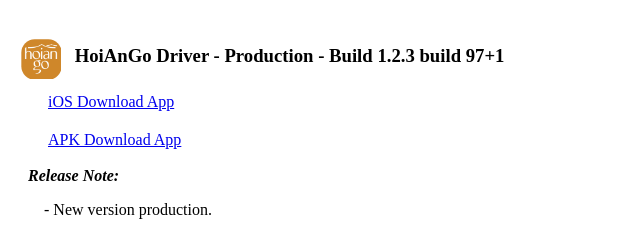
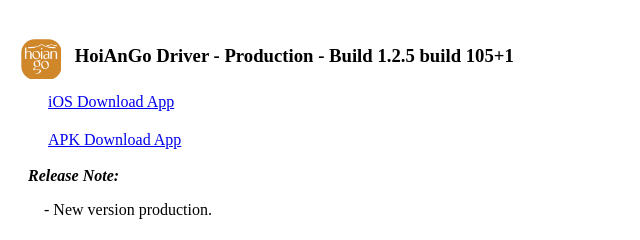
Before and after one commit to hungHatto/hungNguyenReleaseApp.github.io, a plain HTML site: page index.html in a window 1280 px wide. Shown: the top 240 px of the page, 0-640 px from the left. Drawn offline with Linux system fonts and the light colour scheme.

Commit message:
- UPDATE APP DRIVER APK VERSION 1.2.5 BUILD 105.

```diff
--- a/index.html
+++ b/index.html
@@ -21,7 +21,7 @@
         <tr>
             <div style="display: flex;">
                 <img src="./assets/ic_driver.png" alt="Logo" style="width: 40px; height: 40px;">
-                <h3>HoiAnGo Driver - Production - Build 1.2.3 build 97+1</h3>
+                <h3>HoiAnGo Driver - Production - Build 1.2.5 build 105+1</h3>
             </div>
 
             <!-- download buttons -->
```
